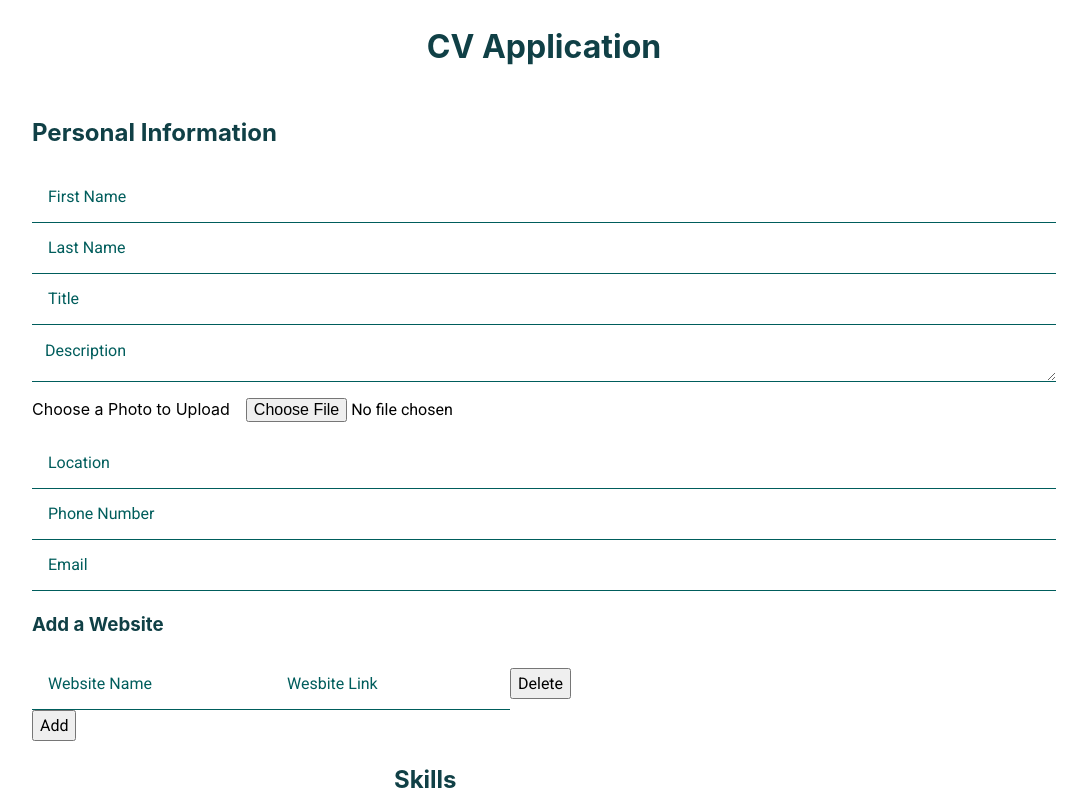
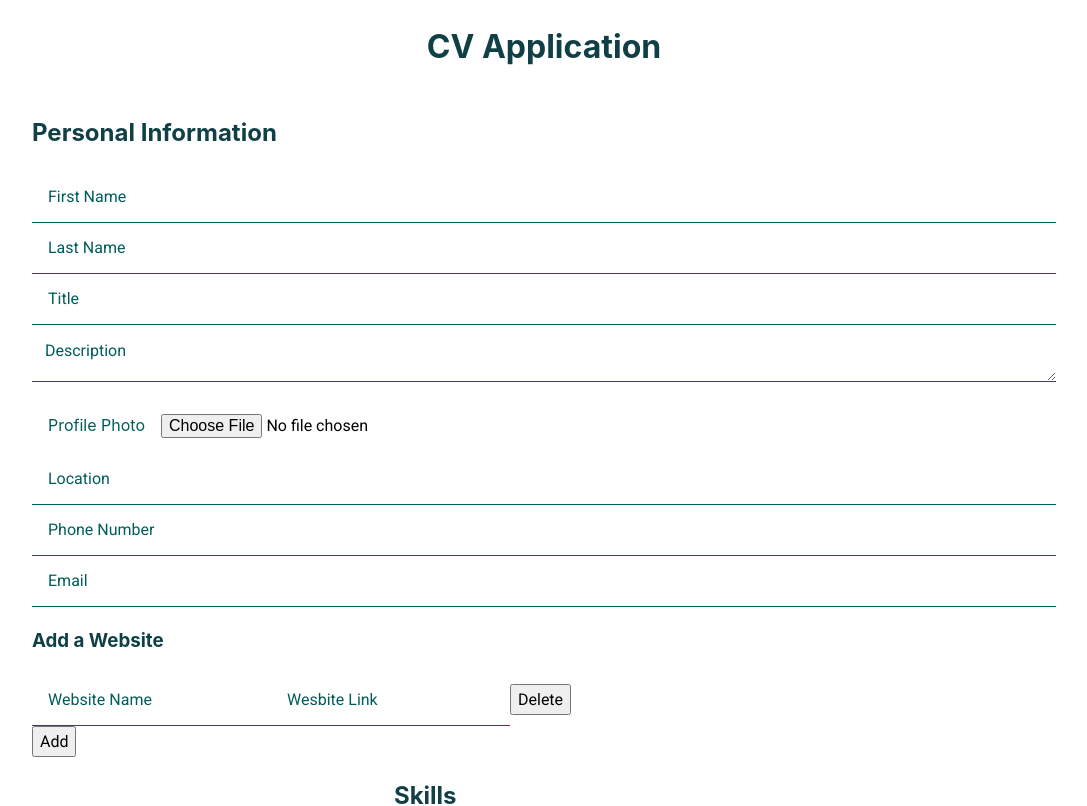
Before and after one commit to lindsaysofia/cv-project, a React (Create React App) app: page / in a window 1280 px wide. Shown: the top 806 px of the page, without its empty margins (96-1183 px from the left). Built offline with nearby package versions, Linux system fonts and the light colour scheme.

Commit message:
was working on file input

```diff
--- a/src/components/PersonalInformationInput.js
+++ b/src/components/PersonalInformationInput.js
@@ -26,7 +26,7 @@ function PersonalInformationInput() {
         className="personalInformationInput__description"
       ></textarea>
       <div className="personalInformationInput__photo">
-        <label for="photo">Choose a Photo to Upload</label>
+        <label htmlFor="photo">Profile Photo</label>
         <input
           id="photo"
           name="photo"
--- a/src/styles/PersonalInformationInput.css
+++ b/src/styles/PersonalInformationInput.css
@@ -1,3 +1,8 @@
+:root {
+  --color-header:#104046;
+  --color-placeholder: #005D5C;
+}
+
 .personalInformationInput {
   display: flex;
   flex-direction: column;
@@ -5,7 +10,12 @@
 }
 
 .personalInformationInput__photo {
-  color: inherit;
+  margin-top: 1em;
+}
+
+.personalInformationInput__photo label {
+  color: var(--color-placeholder);
+  padding-left: 1em;
 }
 
 .personalInformationInput__photo input {
```
